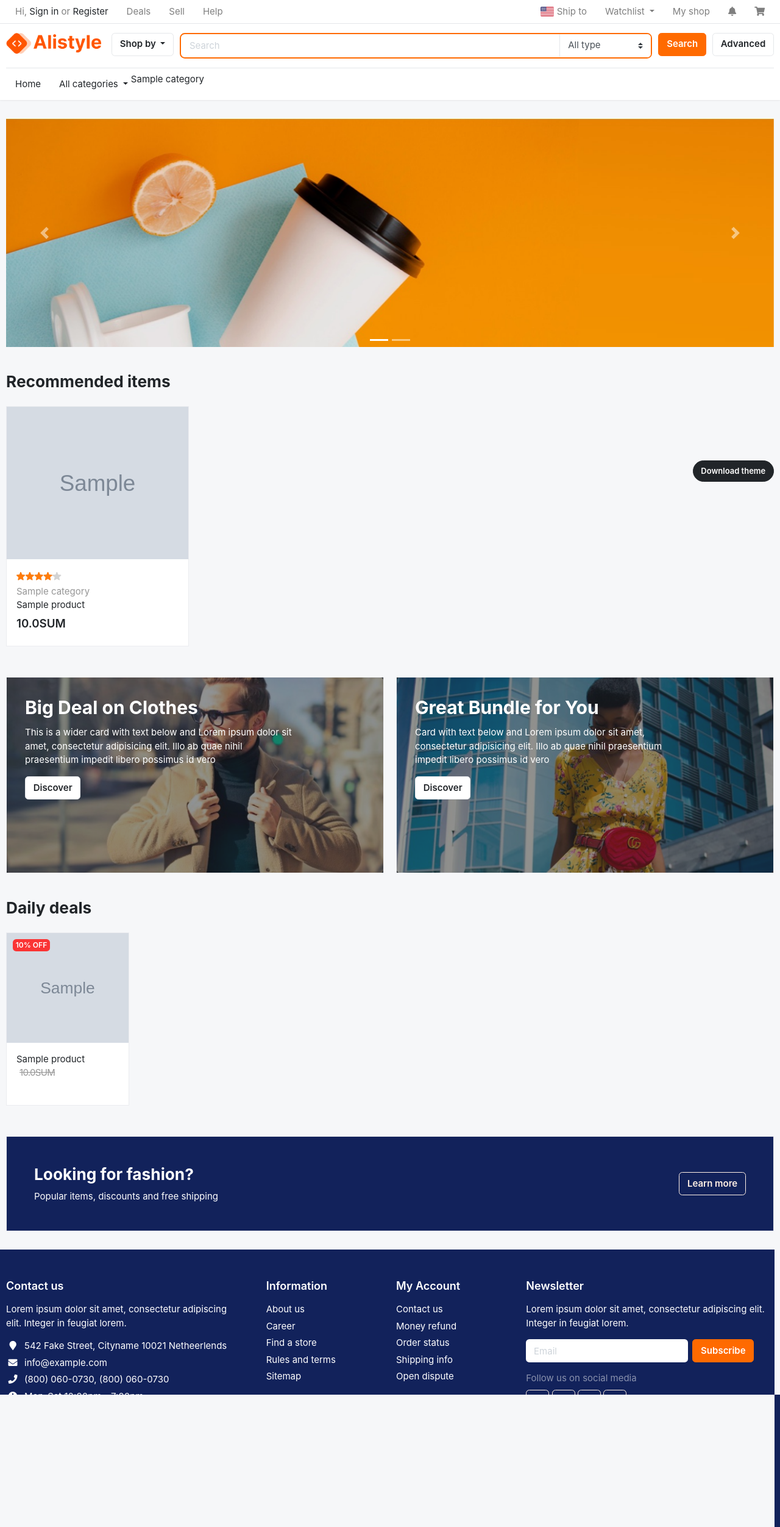
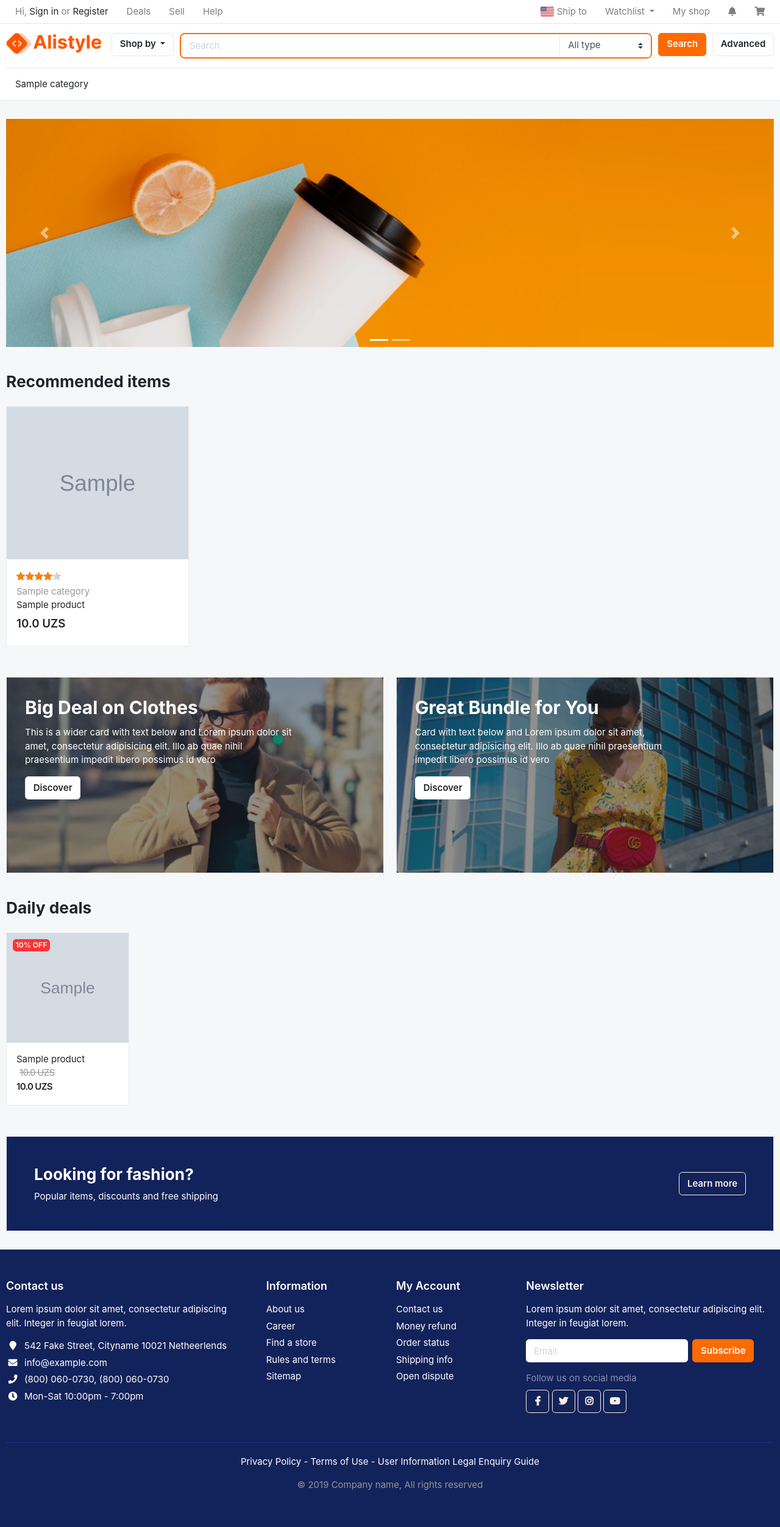
Before and after one commit to Alisherbek1211/site, a Django app: page /store/ in a window 1280 px wide. Shown: the whole page at 61% size. Run offline with Django 3.2, Linux system fonts and the light colour scheme; tables that the repository leaves empty hold one stand-in row (values such as "Sample post"); grey boxes marked "Sample" are stand-in pictures; some libraries are stand-ins or nearby versions; some web fonts are replaced.

Commit message:
change tamplates

```diff
--- a/templates/base.html
+++ b/templates/base.html
@@ -30,10 +30,6 @@
 
 </head>
 <body>
-
-<!-- REMOVE FOLLOWING LINK -->
-<a href="http://bootstrap-ecommerce.com/page-themes.html" class="btn btn-dark rounded-pill" style="font-size:13px; z-index:100; position: fixed; bottom:10px; right:10px;">Download theme</a>
-<!-- REMOVE  //END -->
 
 <header class="section-header">
 <nav class="navbar d-none d-md-flex p-md-0 navbar-expand-sm navbar-light border-bottom">
@@ -182,7 +178,7 @@
 						<a href="#" class="text-muted">{{product.category}}</a>
 						<a href="#" class="title">{{product.name}}</a>
 					</div>
-					<div class="price h5 mt-2">{{product.price}}SUM</div> <!-- price.// -->
+					<div class="price h5 mt-2">{{product.price }} UZS</div> <!-- price.// -->
 				</figcaption>
 			</div>
 		</div> <!-- col.// -->
@@ -238,7 +234,8 @@
 			<figcaption class="info-wrap">
 				<a href="#" class="title">{{product.name}}</a>
 				<div class="price-wrap">
-					<del class="price-old">{{product.price}}SUM</del>
+					<del class="price-old">{{product.price }} UZS</del><br>
+					<span class="price">{{product.price }} UZS</span>
 				</div> <!-- price-wrap.// -->
 			</figcaption>
 		</div>
@@ -265,70 +262,7 @@
 <!-- container end.// -->
 
 <!-- ========================= FOOTER ========================= -->
-<footer class="section-footer bg-secondary text-white">
-	<div class="container">
-		<section class="footer-top  padding-y-lg">
-			<div class="row">
-				<aside class="col-md-4 col-12">
-					<article class="mr-md-4">
-						<h5 class="title">Contact us</h5>
-						<p>Lorem ipsum dolor sit amet, consectetur adipiscing elit. Integer in feugiat lorem. </p>
-						<ul class="list-icon">
-							<li> <i class="icon fa fa-map-marker"> </i>542 Fake Street, Cityname 10021 Netheerlends </li>
-							<li> <i class="icon fa fa-envelope"> </i> info@example.com</li>
-							<li> <i class="icon fa fa-phone"> </i> (800) 060-0730, (800) 060-0730</li>
-							<li> <i class="icon fa fa-clock"> </i>Mon-Sat 10:00pm - 7:00pm</li>
-						</ul>
-					</article>
-				</aside>
-				<aside class="col-md col-6">
-					<h5 class="title">Information</h5>
-					<ul class="list-unstyled">
-						<li> <a href="#">About us</a></li>
-						<li> <a href="#">Career</a></li>
-						<li> <a href="#">Find a store</a></li>
-						<li> <a href="#">Rules and terms</a></li>
-						<li> <a href="#">Sitemap</a></li>
-					</ul>
-				</aside>
-				<aside class="col-md col-6">
-					<h5 class="title">My Account</h5>
-					<ul class="list-unstyled">
-						<li> <a href="#">Contact us</a></li>
-						<li> <a href="#">Money refund</a></li>
-						<li> <a href="#">Order status</a></li>
-						<li> <a href="#">Shipping info</a></li>
-						<li> <a href="#">Open dispute</a></li>
-					</ul>
-				</aside>
-				<aside class="col-md-4 col-12">
-					<h5 class="title">Newsletter</h5>
-					<p>Lorem ipsum dolor sit amet, consectetur adipiscing elit. Integer in feugiat lorem. </p>
-
-					<form class="form-inline mb-3">
-						<input type="text" placeholder="Email" class="border-0 w-auto form-control" name="">
-						<button class="btn ml-2 btn-warning"> Subscribe</button>
-					</form>
-
-					<p class="text-white-50 mb-2">Follow us on social media</p>
-					<div>
-						<a href="#" class="btn btn-icon btn-outline-light"><i class="fab fa-facebook-f"></i></a>
-						<a href="#" class="btn btn-icon btn-outline-light"><i class="fab fa-twitter"></i></a>
-						<a href="#" class="btn btn-icon btn-outline-light"><i class="fab fa-instagram"></i></a>
-						<a href="#" class="btn btn-icon btn-outline-light"><i class="fab fa-youtube"></i></a>
-					</div>
-
-				</aside>
-			</div> <!-- row.// -->
-		</section>	<!-- footer-top.// -->
-
-		<section class="footer-bottom text-center">
-			<p class="text-white">Privacy Policy - Terms of Use - User Information Legal Enquiry Guide</p>
-			<p class="text-muted"> &copy 2019 Company name, All rights reserved </p>
-			<br>
-	</section>
-	</div><!-- //container -->
-</footer>
+{% include "footer.html" %}
 <!-- ========================= FOOTER END // ========================= -->
 
 
--- /dev/null
+++ b/templates/footer.html
@@ -0,0 +1,64 @@
+<footer class="section-footer bg-secondary text-white">
+	<div class="container">
+		<section class="footer-top  padding-y-lg">
+			<div class="row">
+				<aside class="col-md-4 col-12">
+					<article class="mr-md-4">
+						<h5 class="title">Contact us</h5>
+						<p>Lorem ipsum dolor sit amet, consectetur adipiscing elit. Integer in feugiat lorem. </p>
+						<ul class="list-icon">
+							<li> <i class="icon fa fa-map-marker"> </i>542 Fake Street, Cityname 10021 Netheerlends </li>
+							<li> <i class="icon fa fa-envelope"> </i> info@example.com</li>
+							<li> <i class="icon fa fa-phone"> </i> (800) 060-0730, (800) 060-0730</li>
+							<li> <i class="icon fa fa-clock"> </i>Mon-Sat 10:00pm - 7:00pm</li>
+						</ul>
+					</article>
+				</aside>
+				<aside class="col-md col-6">
+					<h5 class="title">Information</h5>
+					<ul class="list-unstyled">
+						<li> <a href="#">About us</a></li>
+						<li> <a href="#">Career</a></li>
+						<li> <a href="#">Find a store</a></li>
+						<li> <a href="#">Rules and terms</a></li>
+						<li> <a href="#">Sitemap</a></li>
+					</ul>
+				</aside>
+				<aside class="col-md col-6">
+					<h5 class="title">My Account</h5>
+					<ul class="list-unstyled">
+						<li> <a href="#">Contact us</a></li>
+						<li> <a href="#">Money refund</a></li>
+						<li> <a href="#">Order status</a></li>
+						<li> <a href="#">Shipping info</a></li>
+						<li> <a href="#">Open dispute</a></li>
+					</ul>
+				</aside>
+				<aside class="col-md-4 col-12">
+					<h5 class="title">Newsletter</h5>
+					<p>Lorem ipsum dolor sit amet, consectetur adipiscing elit. Integer in feugiat lorem. </p>
+
+					<form class="form-inline mb-3">
+						<input type="text" placeholder="Email" class="border-0 w-auto form-control" name="">
+						<button class="btn ml-2 btn-warning"> Subscribe</button>
+					</form>
+
+					<p class="text-white-50 mb-2">Follow us on social media</p>
+					<div>
+						<a href="#" class="btn btn-icon btn-outline-light"><i class="fab fa-facebook-f"></i></a>
+						<a href="#" class="btn btn-icon btn-outline-light"><i class="fab fa-twitter"></i></a>
+						<a href="#" class="btn btn-icon btn-outline-light"><i class="fab fa-instagram"></i></a>
+						<a href="#" class="btn btn-icon btn-outline-light"><i class="fab fa-youtube"></i></a>
+					</div>
+
+				</aside>
+			</div> <!-- row.// -->
+		</section>	<!-- footer-top.// -->
+
+		<section class="footer-bottom text-center">
+			<p class="text-white">Privacy Policy - Terms of Use - User Information Legal Enquiry Guide</p>
+			<p class="text-muted"> &copy 2019 Company name, All rights reserved </p>
+			<br>
+	</section>
+	</div><!-- //container -->
+</footer>
--- a/templates/navbar.html
+++ b/templates/navbar.html
@@ -1,35 +1,7 @@
 <nav class="navbar navbar-main navbar-expand pl-0">
     <ul class="navbar-nav flex-wrap">
-        <li class="nav-item">
-            <a class="nav-link" href="#">Home</a>
-        </li>
-        <li class="nav-item dropdown">
-            <a class="nav-link dropdown-toggle" data-toggle="dropdown" href="#">All categories </a>
-            <div class="dropdown-menu dropdown-large">
-                <nav class="row">
-                    <div class="col-6">
-                        {% for cat in categories %}
-                            <a href="#">{{ cat.name }}</a>
-                        {% endfor %}
-                    </div>
-                    <!-- <div class="col-6">
-                        <a href="page-profile-main.html">Profile main</a>
-                        <a href="page-profile-orders.html">Profile orders</a>
-                        <a href="page-profile-seller.html">Profile seller</a>
-                        <a href="page-profile-wishlist.html">Profile wishlist</a>
-                        <a href="page-profile-setting.html">Profile setting</a>
-                        <a href="page-profile-address.html">Profile address</a>
-                        <a href="page-components.html" target="_blank">More components</a>
-                    </div> -->
-                </nav> <!--  row end .// -->
-            </div> <!--  dropdown-menu dropdown-large end.// -->
-        </li>
-        <div class="row">
-        <li class="nav-item">
-            {% for cat in categories %}
-                <a href="#">{{ cat.name }}</a>
-            {% endfor %}
-        </li>
-        </div>
+        {% for cat in categories %}
+            <a class="nav-link" href="#">{{ cat.name }}</a>
+        {% endfor %}
     </ul>
 </nav> <!-- navbar-main  .// -->
```
